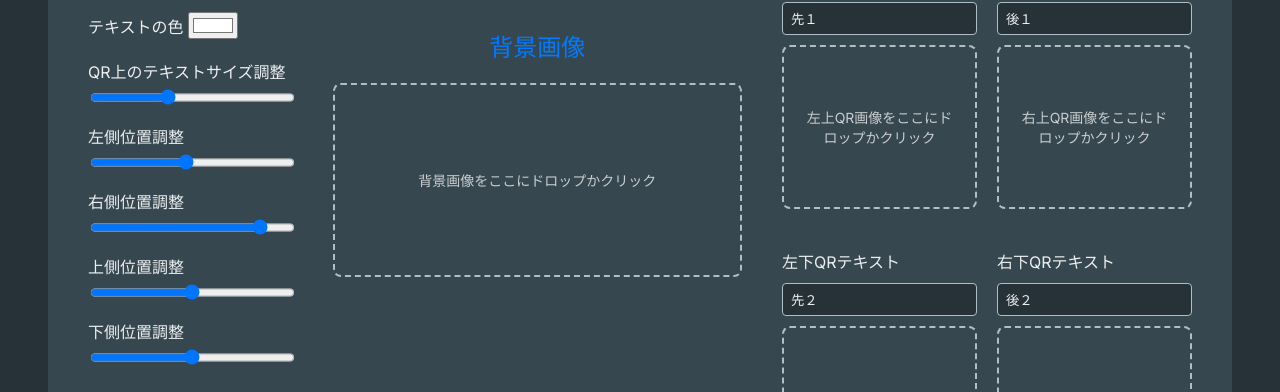
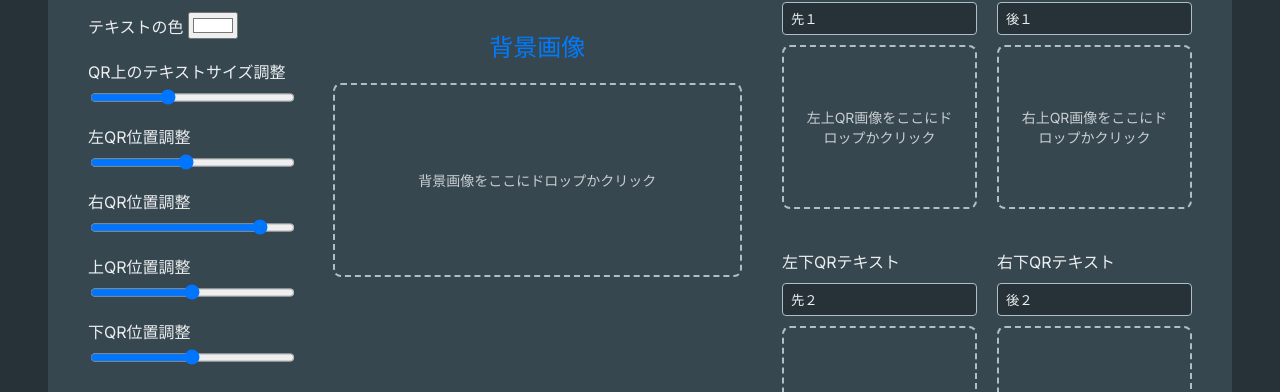
Before and after one commit to kinmedai0430/Mozart-merge-test, a plain HTML site: page index.html in a window 1280 px wide. Shown: the part 166-558 px from the top of the page. Drawn offline with Linux system fonts and the light colour scheme.

Commit message:
Update index.html
3.0β

```diff
--- a/index.html
+++ b/index.html
@@ -223,19 +223,19 @@
             <input type="range" id="bulkTextSize" min="10" max="200" value="80">
         </div>
         <div class="slider-group">
-          <label for="left-qr-offset">左側位置調整</label>
+          <label for="left-qr-offset">左QR位置調整</label>
           <input type="range" id="left-qr-offset" min="-700" max="800" value="0">
         </div>
         <div class="slider-group">
-          <label for="right-qr-offset">右側位置調整</label>
+          <label for="right-qr-offset">右QR位置調整</label>
           <input type="range" id="right-qr-offset" min="-1200" max="200" value="0">
         </div>
         <div class="slider-group">
-            <label for="top-qr-vertical-offset">上側位置調整</label>
+            <label for="top-qr-vertical-offset">上QR位置調整</label>
             <input type="range" id="top-qr-vertical-offset" min="-500" max="500" value="0">
         </div>
         <div class="slider-group">
-            <label for="bottom-qr-vertical-offset">下側位置調整</label>
+            <label for="bottom-qr-vertical-offset">下QR位置調整</label>
             <input type="range" id="bottom-qr-vertical-offset" min="-500" max="500" value="0">
         </div>
       </div>
```
